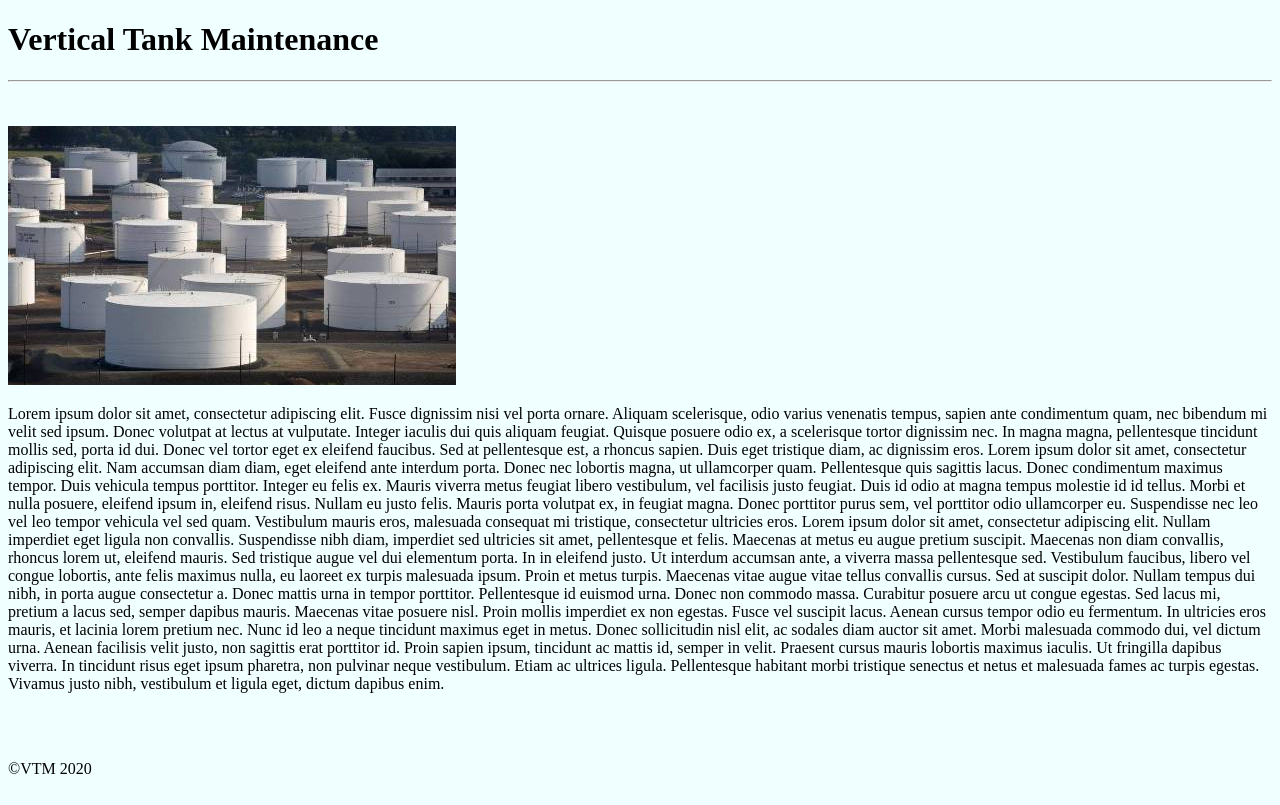
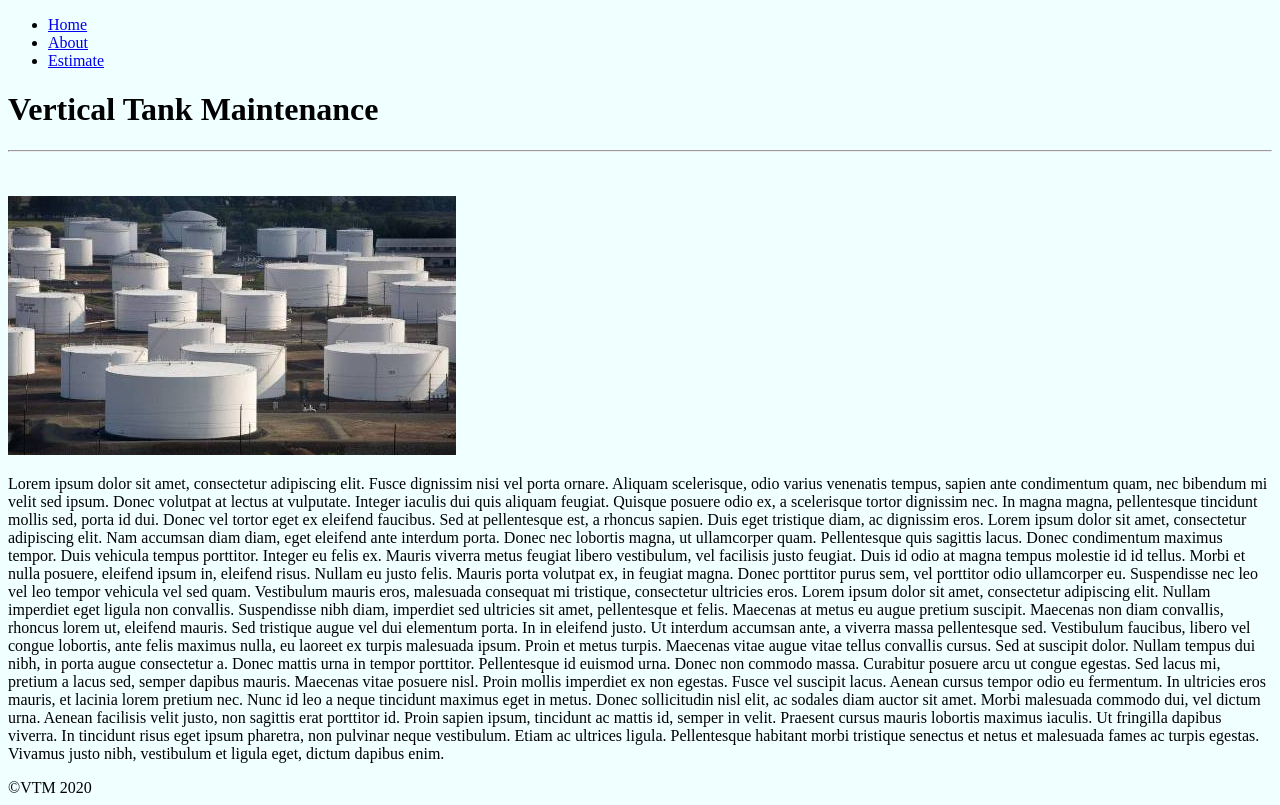
Before and after one commit to hoangtnguyen-github/vtm_site, a Flask app: page / in a window 1280 px wide. Before the commit the page ends 774 px from the top, so only its background shows below. Run offline with Flask 2, Linux system fonts and the light colour scheme.

Commit message:
Final, final commit added nav menu and fixed image

```diff
--- a/static/css/stylesheet.css
+++ b/static/css/stylesheet.css
@@ -1,10 +1,3 @@
 body {
     background-color: azure;
 }
-
-footer {
-    position: absolute;
-    bottom: 0;
-    width: 100%;
-    height: 2.5rem;
-}
--- a/templates/base.html
+++ b/templates/base.html
@@ -6,9 +6,18 @@
     <title>{% block title %} {% endblock %}</title>
     <link rel="stylesheet" type="text/css" href="{{ url_for('static', filename='css/stylesheet.css') }}">
 
+
+        <div class="navbar-collapse collapse">
+            <ul class="nav navbar-nav">
+                <li><a runat="server" href="/">Home</a></li>
+                <li><a runat="server" href="/about">About</a></li>
+                <li><a runat="server" href="/estimate">Estimate</a></li>
+            </ul>
+        </div>
+
 </head>
 <body>
-    <div>
+    <div class="body">
         <h1>Vertical Tank Maintenance</h1>
         <hr>
         <br>
--- a/templates/index.html
+++ b/templates/index.html
@@ -3,7 +3,7 @@
 {% block title %} VTM Site {% endblock %}
 
 {% block body %}
-<img src="vtm_site/img/above_ground_vertical_tanks.jpg" alt="Tanks" class="responsive"/>
+<img src="{{ url_for('static', filename='img/above_ground_vertical_tanks.jpg') }}" alt="Tanks" class="responsive"/>
 
 <p>
     Lorem ipsum dolor sit amet, consectetur adipiscing elit. Fusce dignissim nisi vel porta ornare. Aliquam scelerisque, odio varius venenatis tempus, sapien ante condimentum quam, nec bibendum mi velit sed ipsum. Donec volutpat at lectus at vulputate. Integer iaculis dui quis aliquam feugiat. Quisque posuere odio ex, a scelerisque tortor dignissim nec. In magna magna, pellentesque tincidunt mollis sed, porta id dui. Donec vel tortor eget ex eleifend faucibus. Sed at pellentesque est, a rhoncus sapien. Duis eget tristique diam, ac dignissim eros. Lorem ipsum dolor sit amet, consectetur adipiscing elit. Nam accumsan diam diam, eget eleifend ante interdum porta. Donec nec lobortis magna, ut ullamcorper quam.
```
Also changed, not shown: static/img/above_ground_vertical_tanks.jpg (renamed from img/above_ground_vertical_tanks.jpg).
